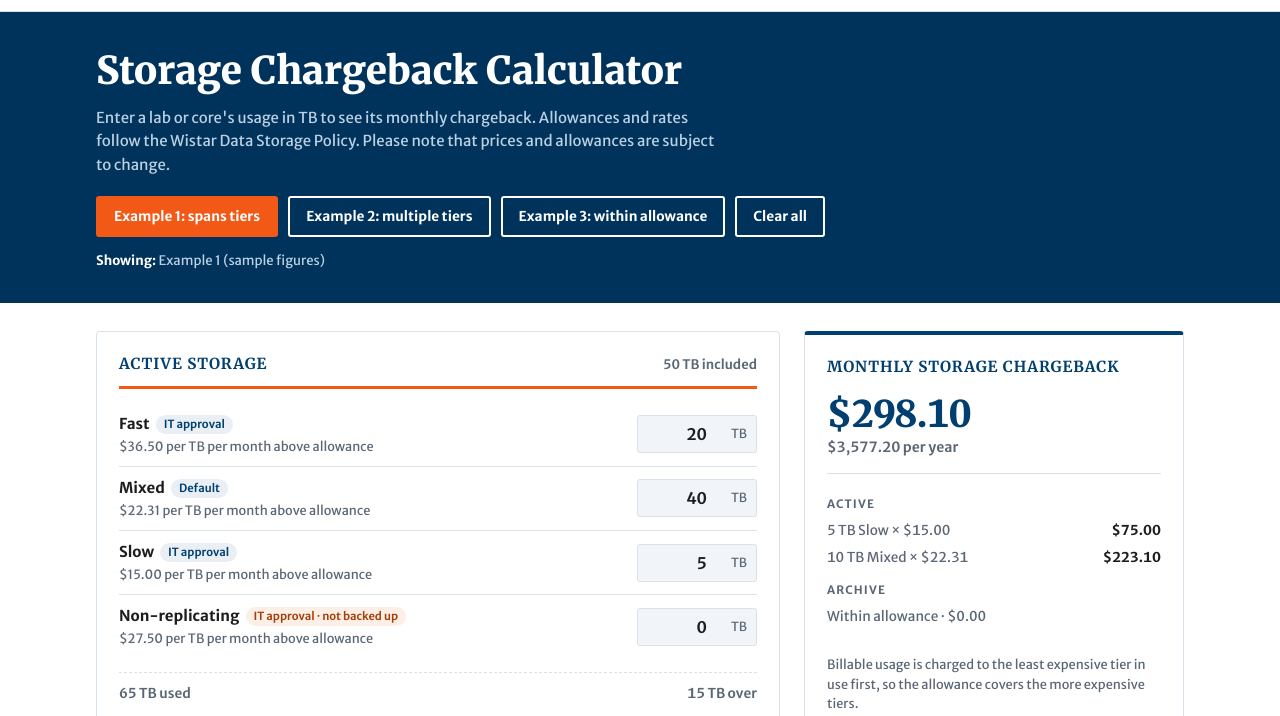
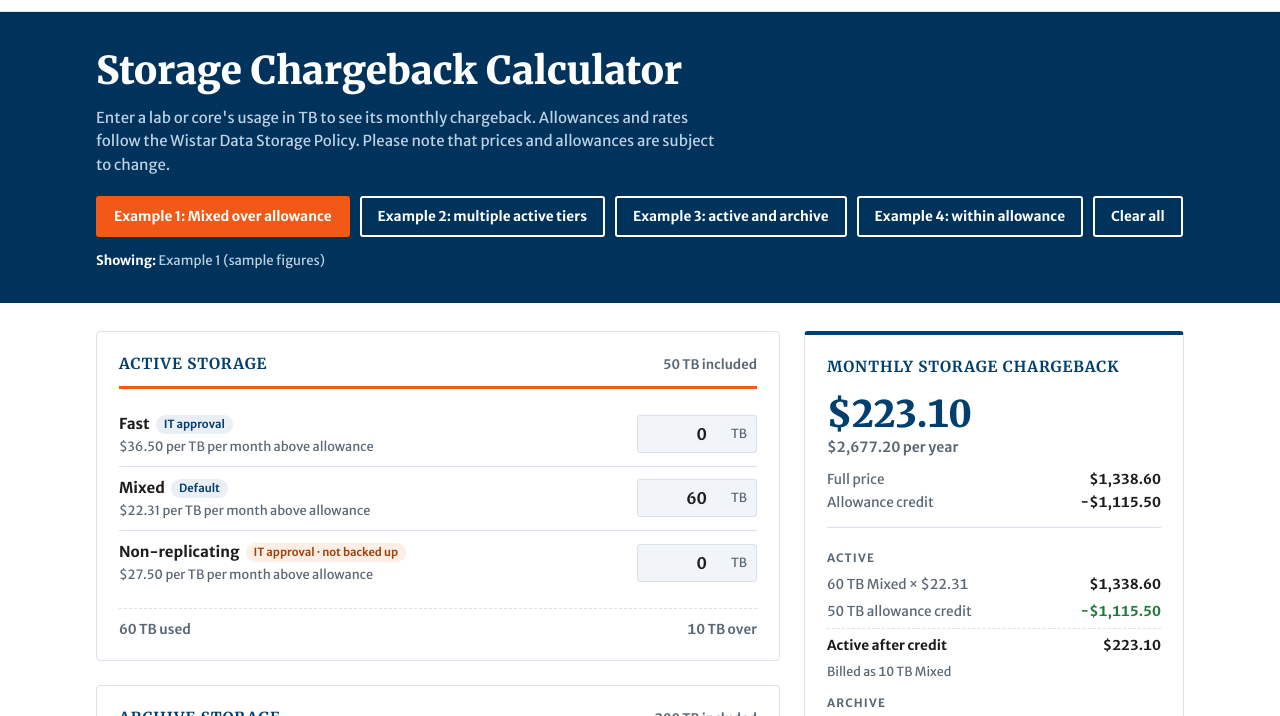
Before and after one commit to TheWistarInstitute/wi-chargeback-calculator, a plain HTML site: page index.html in a window 1280 px wide. Shown: the part 69-785 px from the top of the page. Drawn offline with Linux system fonts and the light colour scheme.

Commit message:
removed slow tier, updated calculator to show fill price and credit with discount.

```diff
--- a/index.html
+++ b/index.html
@@ -95,6 +95,13 @@ main .inner { padding-block: 28px 40px; }
 .lines .l span:last-child { font-weight: 700; }
 .lines .group { font-size: 0.72rem; letter-spacing: 0.1em; text-transform: uppercase; color: var(--muted); margin-top: 8px; font-weight: 700; }
 .empty { color: var(--muted); font-size: 0.85rem; }
+.split { display: grid; gap: 2px; margin-top: 8px; font-size: 0.85rem; font-variant-numeric: tabular-nums; }
+.split div { display: flex; justify-content: space-between; gap: 12px; color: var(--muted); }
+.split b { color: var(--fg); }
+.lines .l.credit span:last-child { color: #1f7a3d; }
+.lines .l.sub { border-top: 1px dashed var(--line); padding-top: 6px; }
+.lines .l.sub span { color: var(--fg); font-weight: 700; }
+.lines .billed { font-size: 0.78rem; color: var(--muted); }
 .note { font-size: 0.8rem; color: var(--muted); margin: 0; }
 .pending { background: var(--warn-soft); color: var(--warn); border-radius: 3px; padding: 8px 10px; font-size: 0.8rem; font-weight: 600; }
 @media (prefers-reduced-motion: no-preference) { .hero button, .num input { transition: background-color .15s, color .15s, border-color .15s; } }
@@ -112,9 +119,10 @@ main .inner { padding-block: 28px 40px; }
     <h1>Storage Chargeback Calculator</h1>
     <p>Enter a lab or core's usage in TB to see its monthly chargeback. Allowances and rates follow the Wistar Data Storage Policy. Please note that prices and allowances are subject to change.</p>
     <div class="btns" role="group" aria-label="Load an example">
-      <button type="button" data-ex="1" aria-pressed="true">Example 1: spans tiers</button>
-      <button type="button" data-ex="2" aria-pressed="false">Example 2: multiple tiers</button>
-      <button type="button" data-ex="3" aria-pressed="false">Example 3: within allowance</button>
+      <button type="button" data-ex="1" aria-pressed="true">Example 1: Mixed over allowance</button>
+      <button type="button" data-ex="2" aria-pressed="false">Example 2: multiple active tiers</button>
+      <button type="button" data-ex="3" aria-pressed="false">Example 3: active and archive</button>
+      <button type="button" data-ex="4" aria-pressed="false">Example 4: within allowance</button>
       <button type="button" data-ex="clear">Clear all</button>
     </div>
     <span class="banner" id="loaded"><strong>Showing:</strong> Example 1 (sample figures)</span>
@@ -149,6 +157,7 @@ main .inner { padding-block: 28px 40px; }
         <div class="total">
           <span class="big" id="total">$0.00</span>
           <span class="yr" id="yearly">$0.00 per year</span>
+          <div class="split" id="split"></div>
         </div>
         <div class="lines" id="lines"></div>
         <div id="retr-sum"></div>
@@ -164,7 +173,6 @@ main .inner { padding-block: 28px 40px; }
 const ACTIVE = { allowance: 50, tiers: [
   { id: "fast",   name: "Fast",            rate: 36.50, chip: "IT approval" },
   { id: "mixed",  name: "Mixed",           rate: 22.31, chip: "Default" },
-  { id: "slow",   name: "Slow",            rate: 15.00, chip: "IT approval" },
   { id: "nonrep", name: "Non-replicating", rate: 27.50, chip: "IT approval · not backed up", warn: true },
 ]};
 const ARCHIVE = { allowance: 200, tiers: [
@@ -177,9 +185,10 @@ const RETRIEVAL = [
   { id: "r_bulk", name: "Deep Glacier - Bulk",      rate: 95,  time: "Within 48 hours" },
 ];
 const EXAMPLES = {
-  1: { label: "Example 1 (sample figures)", v: { mixed: 40, slow: 5, fast: 20 } },
-  2: { label: "Example 2 (sample figures)", v: { mixed: 30, slow: 20, fast: 10 } },
-  3: { label: "Example 3 (sample figures)", v: { mixed: 40, deep: 150 } },
+  1: { label: "Example 1 (sample figures)", v: { mixed: 60 } },
+  2: { label: "Example 2 (sample figures)", v: { mixed: 40, nonrep: 20 } },
+  3: { label: "Example 3 (sample figures)", v: { mixed: 40, nonrep: 20, ir: 100, deep: 115 } },
+  4: { label: "Example 4 (sample figures)", v: { mixed: 40, ir: 100, deep: 50 } },
   clear: { label: "Your figures", v: {} },
 };
 
@@ -196,7 +205,10 @@ function allocate(group, usage) {
     remaining -= tb;
     lines.push({ name: t.name, tb, rate: t.rate, cost: round2(tb * t.rate) });
   }
-  return { total, over, lines, cost: round2(lines.reduce((s, l) => s + l.cost, 0)) };
+  const full = group.tiers.filter(t => usage[t.id]).map(t => ({ name: t.name, tb: usage[t.id], rate: t.rate, cost: round2(usage[t.id] * t.rate) }));
+  const fullCost = round2(full.reduce((s, l) => s + l.cost, 0));
+  const cost = round2(lines.reduce((s, l) => s + l.cost, 0));
+  return { total, over, lines, cost, full, fullCost, credit: round2(fullCost - cost) };
 }
 const round2 = n => Math.round(n * 100) / 100;
 const usd = n => n.toLocaleString("en-US", { style: "currency", currency: "USD" });
@@ -229,13 +241,22 @@ function render() {
   document.getElementById("archive-over").textContent = tb(r.over) + " over";
   document.getElementById("total").textContent = usd(monthly);
   document.getElementById("yearly").textContent = usd(round2(monthly * 12)) + " per year";
+  const fullAll = round2(a.fullCost + r.fullCost), creditAll = round2(a.credit + r.credit);
+  document.getElementById("split").innerHTML = fullAll
+    ? `<div><span>Full price</span><b>${usd(fullAll)}</b></div><div><span>Allowance credit</span><b>−${usd(creditAll)}</b></div>`
+    : "";
 
-  const part = (title, res) => {
+  // Each group: full price per tier, minus the allowance credit, equals the charge.
+  const part = (title, res, group) => {
     let h = `<div class="group">${title}</div>`;
-    if (!res.lines.length) return h + `<div class="empty">Within allowance · $0.00</div>`;
-    return h + res.lines.map(l => `<div class="l"><span>${tb(l.tb)} ${l.name} × ${usd(l.rate)}</span><span>${usd(l.cost)}</span></div>`).join("");
+    if (!res.full.length) return h + `<div class="empty">No usage · $0.00</div>`;
+    h += res.full.map(l => `<div class="l"><span>${tb(l.tb)} ${l.name} × ${usd(l.rate)}</span><span>${usd(l.cost)}</span></div>`).join("");
+    h += `<div class="l credit"><span>${group.allowance} TB allowance credit</span><span>−${usd(res.credit)}</span></div>`;
+    h += `<div class="l sub"><span>${title} after credit</span><span>${usd(res.cost)}</span></div>`;
+    if (res.lines.length) h += `<div class="billed">Billed as ${res.lines.map(l => `${tb(l.tb)} ${l.name}`).join(" + ")}</div>`;
+    return h;
   };
-  document.getElementById("lines").innerHTML = part("Active", a) + part("Archive", r);
+  document.getElementById("lines").innerHTML = part("Active", a, ACTIVE) + part("Archive", r, ARCHIVE);
 
   const rl = RETRIEVAL.map(t => ({ ...t, tb: val(t.id) })).filter(t => t.tb > 0);
   const rTotal = rl.reduce((s, t) => s + t.tb * t.rate, 0);
```
Also changed, not shown: 1 other file.
